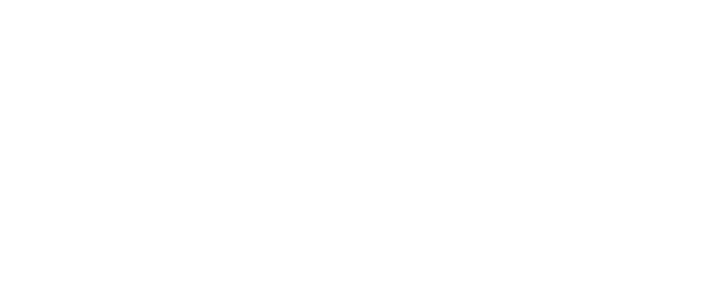
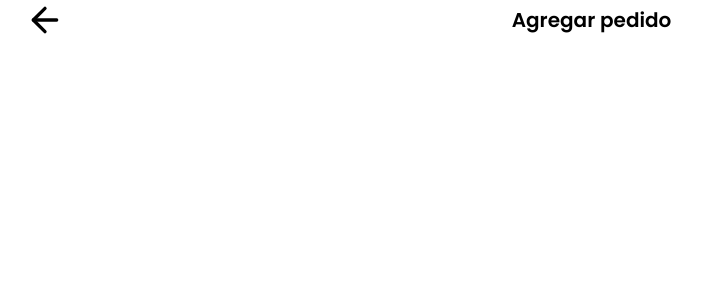
Before and after one commit to JulianGarcia04/ADXIA-client, a Next.js app: page /orders/add in a window 1280 px wide. Shown: the top 300 px of the page, without its empty margins (30-732 px from the left). Built offline with nearby package versions, Linux system fonts and the light colour scheme.

Commit message:
add jsconfig in the project

```diff
--- a/layout/PrincipalLayout.jsx
+++ b/layout/PrincipalLayout.jsx
@@ -1,9 +1,17 @@
 import React from 'react';
 import DefaultLayout from './DefaultLayout';
+import { ArrowLeft } from 'react-feather';
 
-function PrincipalLayout({children}) {
+function PrincipalLayout({children, title, className, header}) {
   return (
     <DefaultLayout>
+        <header className={'headerContainer ' + className}>
+            <div className='infoContainer'>
+                <ArrowLeft width={40} height={40}/>
+                <h1>{title}</h1>
+                {header}
+            </div>
+        </header>
         {children}
     </DefaultLayout>
   )
--- a/pages/orders/add/index.jsx
+++ b/pages/orders/add/index.jsx
@@ -1,9 +1,11 @@
 import React from 'react';
-import PrincipalLayout from '../../../layout/PrincipalLayout';
+import PrincipalLayout from '@/layout/PrincipalLayout';
+import NavBar from '@/components/NavBar/NavBar';
+import style from './add.module.scss';
 
 function index() {
   return (
-    <PrincipalLayout>
+    <PrincipalLayout title={'Agregar pedido'} className={style.layout}>
 
     </PrincipalLayout>
   )
--- a/styles/globalStyles.scss
+++ b/styles/globalStyles.scss
@@ -24,6 +24,26 @@ main {
     height: 100vh;
 }
 
+.headerContainer{
+    display: flex;
+    flex-direction: column;
+    align-items: center;
+    width: 100%;
+}
+
+.infoContainer{
+    display: flex;
+    align-items: center;
+    width: 91.3333%;
+
+    h1{
+        text-align: center;
+        width: 90%;
+        font-size: 20px;
+        font-weight: 600;
+    }
+}
+
 .active {
     display: flex;
     justify-content: center;
```
Also changed, not shown: jsconfig.json (added, +12 -0 lines), pages/home/index.jsx (+6 -6 lines), pages/login/index.jsx (+5 -5 lines), pages/orders/add/add.module.scss (added).
